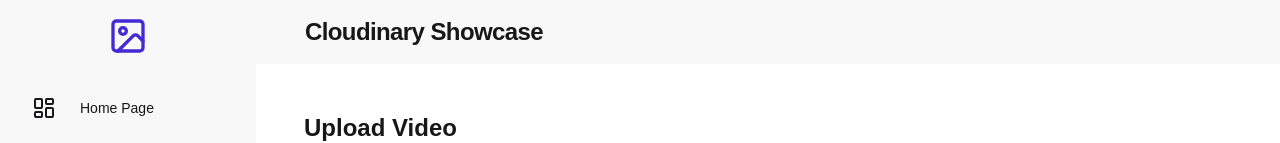
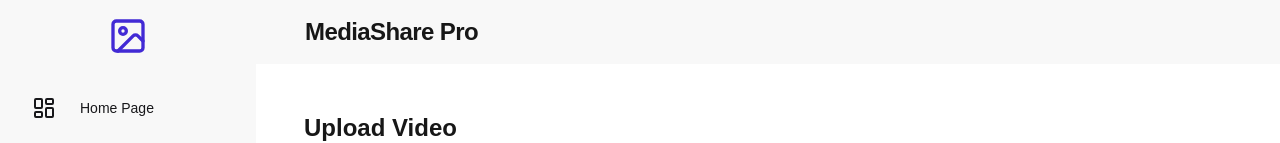
Before and after one commit to aryanghugare/Media-Saas, a Next.js app: page /video-upload in a window 1280 px wide. Shown: the top 143 px of the page. Built offline with nearby package versions, Linux system fonts and the light colour scheme; no server answers.

Commit message:
Renaming

```diff
--- a/app/(app)/layout.tsx
+++ b/app/(app)/layout.tsx
@@ -62,7 +62,7 @@ export default function AppLayout({
             <div className="flex-1">
               <Link href="/" onClick={handleLogoClick}>
                 <div className="btn btn-ghost normal-case text-2xl font-bold tracking-tight cursor-pointer">
-                  Cloudinary Showcase
+                 MediaShare Pro
                 </div>
               </Link>
             </div>
```
